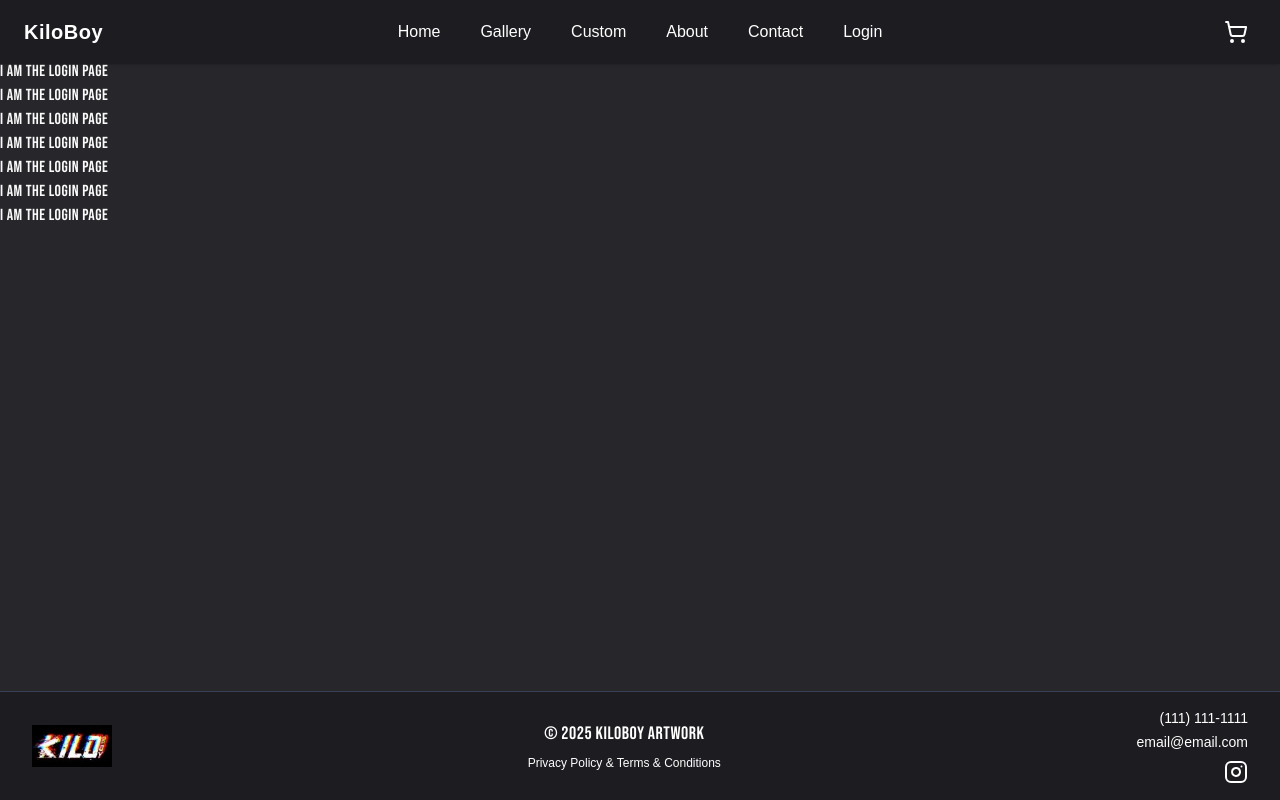
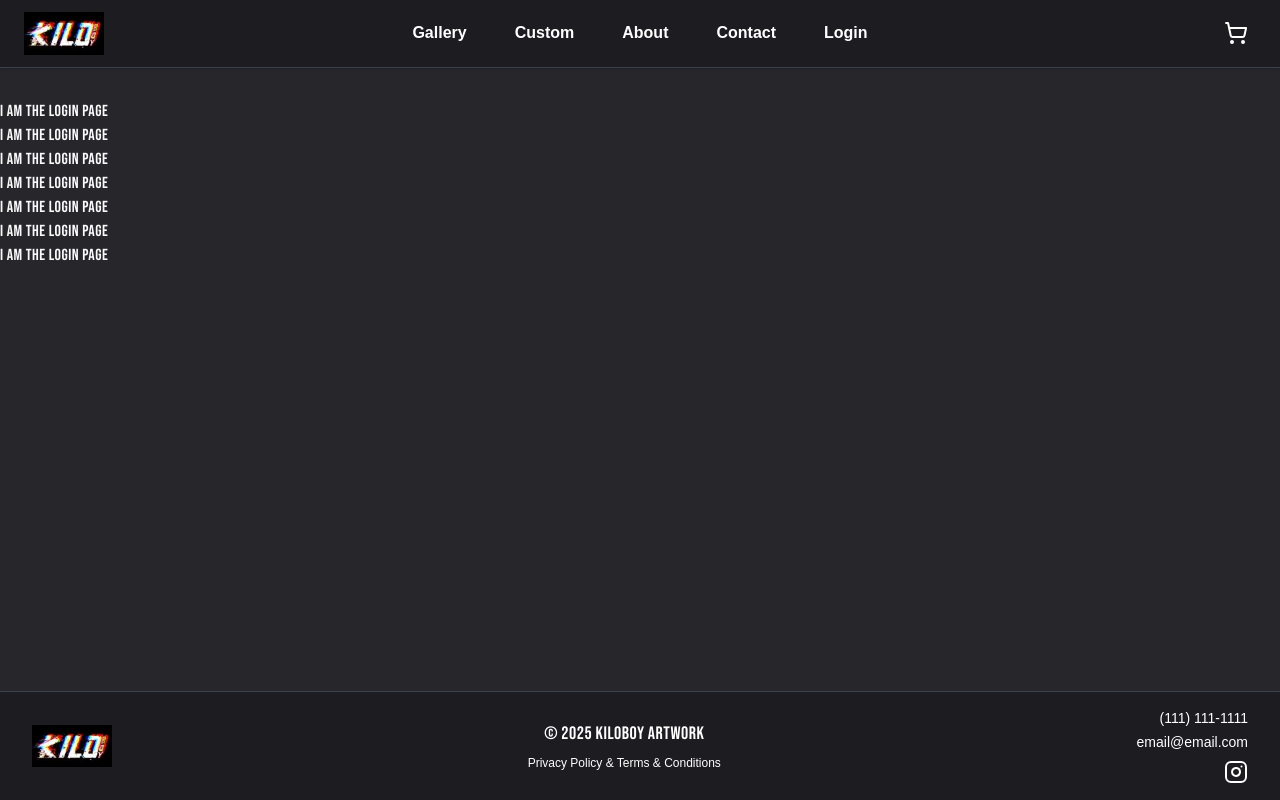
Before and after one commit to MOGARRR/miles, a Next.js app: page /login in a window 1280 px wide. Built offline with nearby package versions, Linux system fonts and the light colour scheme.

Commit message:
Update instagram link footer and improve styling

```diff
--- a/app/components/Footer.tsx
+++ b/app/components/Footer.tsx
@@ -41,7 +41,12 @@ const Footer = () => {
           <p> email@email.com</p>
 
           <div className="flex justify-center md:justify-end mt-2">
-            <a href="https://www.instagram.com/kiloboyartwork/" aria-label="Instagram">
+            <a
+              href="https://www.instagram.com/kiloboyartwork/" aria-label="Instagram"
+              target="_blank"
+              rel="noopener noreferrer"
+              title="Follow us on Instagram"
+              >
             <Instagram
               size={24}
               className="text-white hover:text-red-400 transition" />
--- a/app/components/NavMenu.tsx
+++ b/app/components/NavMenu.tsx
@@ -27,7 +27,8 @@ const NavMenu: React.FC<NavMenuProps> = ({ active }) => {
         <div className="
           bg-[#1c1c21] text-white
           fixed top-16 left-0 w-full z-50
-          flex flex-col border-t border-gray-700"
+          flex flex-col border-t border-gray-700
+          "
         >
 
           <nav className=" flex flex-col text-left text-lg select-none ">
--- a/app/components/TopNavBar.tsx
+++ b/app/components/TopNavBar.tsx
@@ -1,5 +1,5 @@
 "use client";
-
+import Image from "next/image";
 import NavMenu from "./NavMenu";
 import Cart from "./Cart";
 import { useState } from "react";
@@ -11,9 +11,9 @@ const TopNavBar = () => {
   const [cartStatus, setCartStatus] = useState(false);
 
   const links = [
-                  { name: "Home", path: "/" },
+
                   { name: "Gallery", path: "/store" },
-                  { name: "Custom", path: "/customArtowork" },
+                  { name: "Custom", path: "/customArtwork" },
                   { name: "About", path: "/about" },
                   { name: "Contact", path: "/contact" },
                   { name: "Login", path: "/login" },
@@ -31,18 +31,16 @@ const TopNavBar = () => {
       <header className="
         fixed top-0 left-0 w-full z-20
         bg-[#1c1c21] text-white shadow-sm
-        px-6 py-3 flex items-center">
-
-        {/* ---------- LEFT SECTION: LOGO + HAMBURGER ---------- */}
-        <div className=" flex-1 flex items-center gap-4">
-          {/* Logo */}
-          <Link href="/" className="text-xl font-semibold tracking-wide hover:text-gray-300">
-            KiloBoy
-          </Link>
+        px-6 py-3 grid grid-cols-3 items-center
+        border-b border-gray-700"
+      >
 
         {/* Hamburger (md:hidden = only on small screens) */}
         <button
-            className="btn btn-ghost btn-circle md:hidden"
+          className="
+            btn btn-ghost btn-circle
+            md:hidden justify-self-start
+          "
           aria-label="Open menu"
           onClick={() => {
             handleNav(navStatus);
@@ -51,17 +49,37 @@ const TopNavBar = () => {
         >
           < Menu size={24} />
         </button>
+
+        {/* ---------- CENTER Logo or Nav (depends on screen)---------- */}
+        <div className="justify-self-center md:justify-self-start">
+
+          {/* Logo (mobile)*/}
+          <Link href="/" className=" text-xl font-semibold tracking-wide hover:text-gray-300">
+            <Image
+              src="/images/kiloboy-logo.jpg"
+              alt="KiloBoy Logo"
+              width={80}
+              height={20}
+              priority
+              className="object-contain hover:opacity-90 transition-opacity duration-200"
+            />
+          </Link>
         </div>
 
-        {/* ------ CENTER SECTION: NAV LINKS desktop only ----- */}
+        {/* ------ NAV LINKS desktop only ----- */}
         {/* hidden by default, starting from the md (medium) breakpoint and above, apply display: flex */}
 
-          <nav className="hidden md:flex flex-1 justify-center gap-10 ">
+          <nav className="hidden md:flex justify-center gap-6 font-semibold ">
             {links.map((link) => (
               <Link
                 key={link.path}
                 href={link.path}
-                className=""
+                className="
+                px-3 py-2 rounded-md
+                hover:bg-gray-800
+                active:bg-gray-700
+                transition-colors duration-200
+                "
               >
                 {link.name}
               </Link>
@@ -71,7 +89,7 @@ const TopNavBar = () => {
           </nav>
 
           {/* ---------- RIGHT SECTION: CART ICON ---------- */}
-          <div className="flex-1 flex justify-end">
+          <div className="justify-self-end">
             <button
               className="btn btn-ghost btn-circle"
               aria-label="Cart Page"
--- a/app/layout.tsx
+++ b/app/layout.tsx
@@ -50,7 +50,7 @@ export default function RootLayout({
         {/* Top navigation bar (visible on every page) */}
         <TopNavBar />
 
-        <main className="flex-grow mt-[60px]">{children}</main>
+        <main className="flex-grow mt-[100px]">{children}</main>
 
 
         {/*
```
Lines whose indentation alone changed are shown as unchanged.
